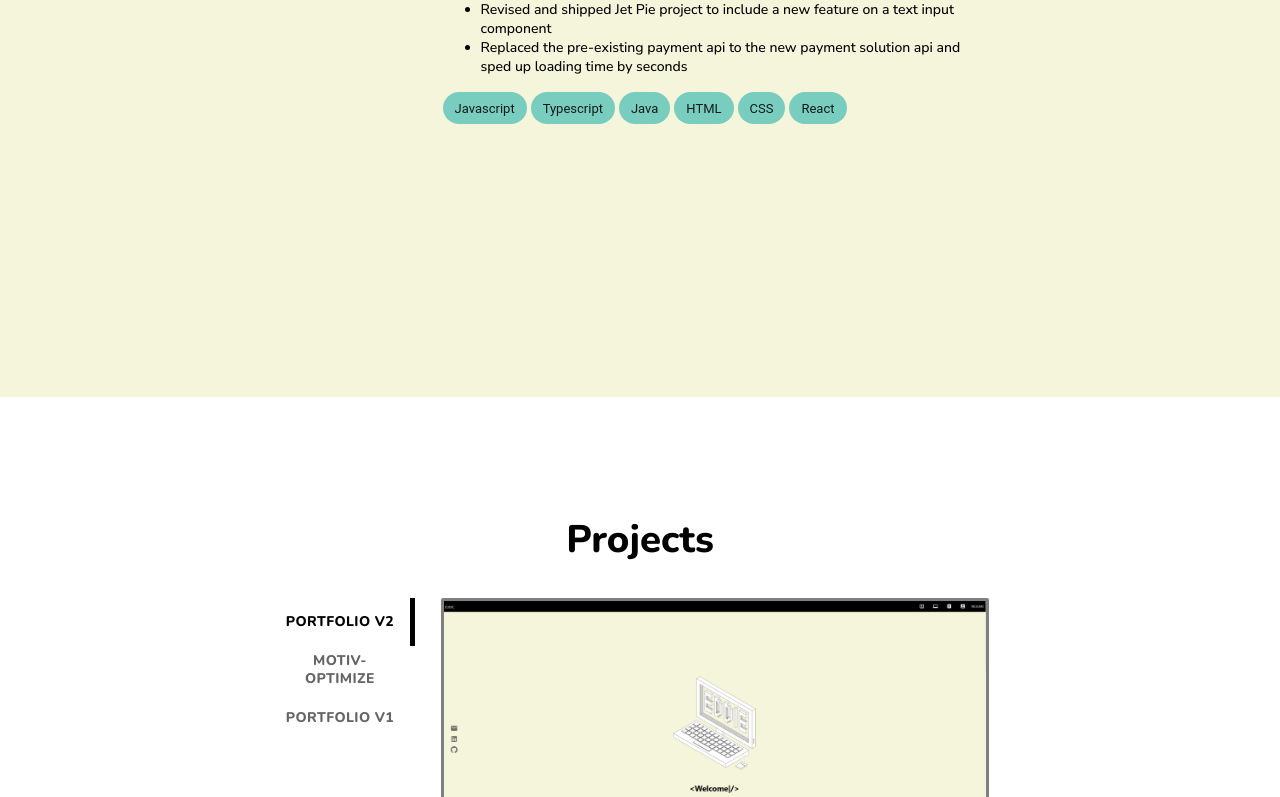
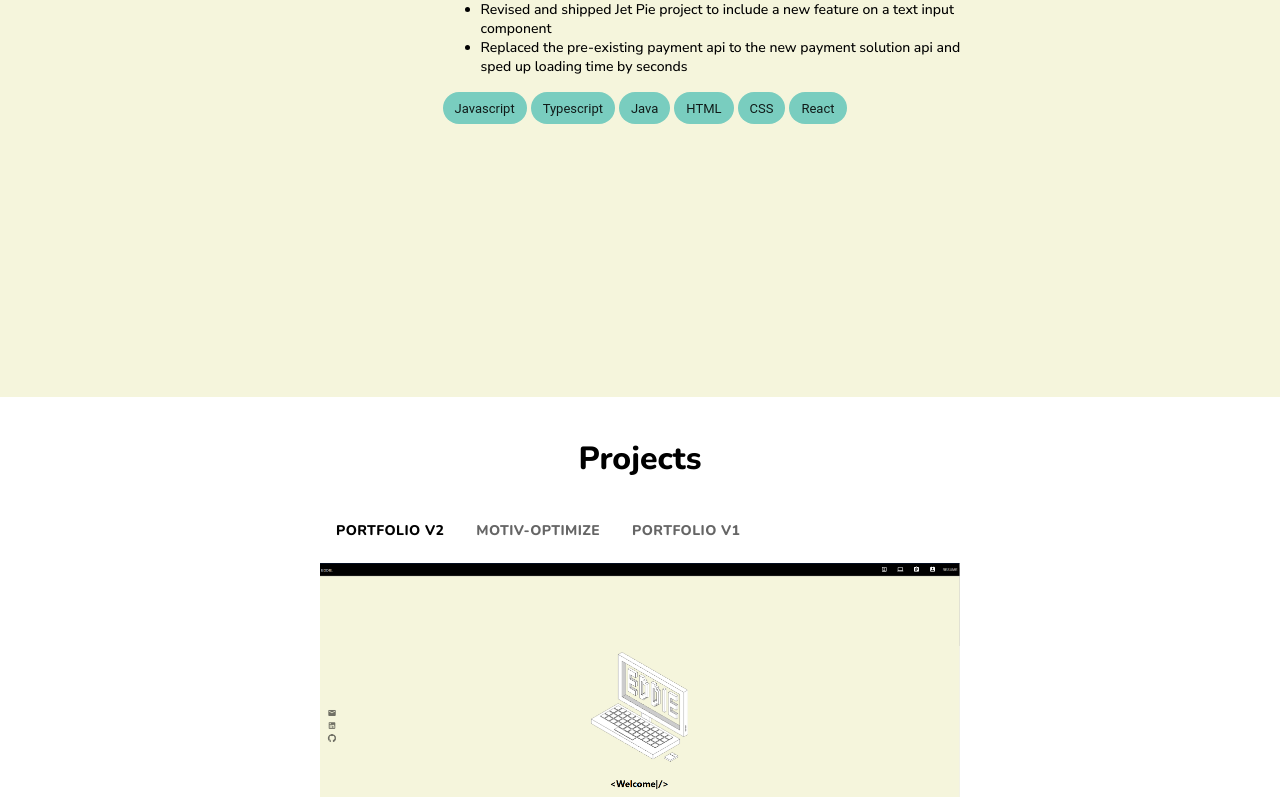
Before and after one commit to EddieSKim/Portfolio, a React (Create React App) app in the folder portfolio/: page / in a window 1280 px wide. Shown: the part 2003-2800 px from the top of the page. Built offline with nearby package versions, Linux system fonts and the light colour scheme.

Commit message:
Changed tabs to horizontal view with mobile support

```diff
--- a/portfolio/package.json
+++ b/portfolio/package.json
@@ -3,11 +3,11 @@
   "version": "0.1.0",
   "private": true,
   "dependencies": {
-    "@emotion/react": "^11.10.6",
-    "@emotion/styled": "^11.10.6",
+    "@emotion/react": "^11.11.1",
+    "@emotion/styled": "^11.11.0",
     "@glidejs/glide": "^3.6.0",
     "@mui/icons-material": "^5.11.16",
-    "@mui/material": "^5.12.0",
+    "@mui/material": "^5.14.19",
     "@testing-library/jest-dom": "^5.16.5",
     "@testing-library/react": "^13.4.0",
     "@testing-library/user-event": "^13.5.0",
--- a/portfolio/src/components/projects/ProjectStyle.css
+++ /dev/null
@@ -1,96 +0,0 @@
-.project-section {
-    width: 100%;
-    height: 90vh;
-    display: flex;
-    flex-direction: column;
-    justify-content: center;
-    align-items: center;
-}
-
-.project-title {
-    /* font-size: 1.4vmax; */
-    position: relative;
-    font-family: "Nunito", sans-serif;
-}
-
-.project-wrapper {
-    display: grid;
-    grid-template-columns: 150px 600px;
-    min-height: 400px;
-}
-
-.project-info {
-    display: relative;
-    padding-left: 2vw;
-    padding-right: 2vw;
-    font-family: "Nunito Sans", sans-serif;
-}
-
-.card {
-    border: solid grey;
-    border-radius: 2px;
-}
-
-.proj-img {
-    max-width: 100%;
-    height: auto;
-    object-fit: cover;
-}
-
-.tab-btn {
-    width: 20vw;
-}
-
-.projectContent {
-    font-size: 20px;
-}
-
-.tech-chip {
-    margin: 2px;
-}
-
-@media screen and (max-width: 500px) {
-    .project-wrapper {
-        display: flex;
-        flex-direction: column;
-        max-width: 100%;
-    }
-}
-
-@media screen and (max-height: 920px) {
-    .project-section {
-        height: 110vh;
-    }
-
-    .project-title {
-        font-size: 3vmax;
-    }
-}
-
-@media screen and (max-height: 700px) {
-    .project-section {
-        height: 160vh;
-    }
-
-    .project-title {
-        font-size: 3vmax;
-    }
-
-    .projectContent {
-        font-size: 14px;
-    }
-}
-
-@media screen and (max-height: 500px) {
-    .project-section {
-        height: 180vh;
-    }
-
-    .project-title {
-        font-size: 3vmax;
-    }
-
-    .projectContent {
-        font-size: 12px;
-    }
-}
--- a/portfolio/src/components/projects/Projects.js
+++ b/portfolio/src/components/projects/Projects.js
@@ -5,7 +5,7 @@ import {
     Chip,
     useMediaQuery,
     IconButton,
-    Tooltip
+    Tooltip,
 } from "@mui/material";
 import motivHome from "../../images/projectImages/motivOptimize/motiv-home.png";
 import motivHomeLowres from "../../images/projectImages/motivOptimize/motiv-home-lowres.jpg";
@@ -13,13 +13,13 @@ import portfolioBanner from "../../images/projectImages/portfolio/banner.png";
 import portfolioBannerLowres from "../../images/projectImages/portfolio/banner-lowres.jpg";
 import portfoliov1 from "../../images/projectImages/portfoliov1/portfoliov1.png";
 import portfoliov1Lowres from "../../images/projectImages/portfoliov1/portfoliov1-lowres.jpg";
-import "./ProjectStyle.css";
 import FolderIcon from '@mui/icons-material/Folder';
 import { LazyLoadImage } from "react-lazy-load-image-component";
+import styles from "./projects.module.css";
 
 const motivTech = [
-    "Typescript",
-    "Javascript",
+    "TypeScript",
+    "JavaScript",
     "Material-UI",
     "NextJs",
     "Chart.js",
@@ -29,7 +29,7 @@ const motivTech = [
 ]
 
 const portfolioV2Tech = [
-    "Javascript",
+    "JavaScript",
     "HTML",
     "CSS",
     "React",
@@ -44,50 +44,49 @@ const portfolioV1Tech = [
 
 function Projects() {
     const [tabValue, setTabValue] = useState(0);
-    const smallMediaScreen = useMediaQuery("max-width: 500px");
+    const smallMediaScreen = window.matchMedia("(max-width: 500px)").matches;
 
     const handleTabChange = (event, value) => {
         setTabValue(value)
     }
 
     return (
-        <div className="project-section" id="projects">
-            <h2 className="project-title"><span>Projects</span></h2>
-            <div className="project-wrapper">
+        <div className={styles.projectContainer} id="projects">
+            <h2 className={styles.projectTitle}>Projects</h2>
             <Tabs
-                    TabIndicatorProps={{ style: { backgroundColor: "black", width: "5px" } }}
+                sx={{ width: smallMediaScreen ?  "90%" : "50%" }}
+                //TabIndicatorProps={{ style: { backgroundColor: "black", width: "5px" } }}
                 textColor="inherit"
                 indicatorColor="inherit"
-                    variant="fullWidth"
-                    orientation={smallMediaScreen ? "horizontal" : "vertical"}
+                variant="scrollable"
+                scrollButtons="auto"
+                allowScrollButtonsMobile
                 value={tabValue}
                 onChange={handleTabChange}>
-                    <Tab label={<span style={{fontFamily: "Nunito, sans serif"}}>Portfolio V2</span>} />
-                    <Tab label={<span style={{fontFamily: "Nunito, sans serif"}}>Motiv-Optimize</span>} />
-                    <Tab label={<span style={{fontFamily: "Nunito, sans serif"}}>Portfolio V1</span>} />
+                <Tab label={<span style={{ fontFamily: "Nunito, sans serif" }}>Portfolio V2</span>} />
+                <Tab label={<span style={{ fontFamily: "Nunito, sans serif" }}>Motiv-Optimize</span>} />
+                <Tab label={<span style={{ fontFamily: "Nunito, sans serif" }}>Portfolio V1</span>} />
             </Tabs>
+            <div className={styles.projectWrapper}>
                 {
                     tabValue === 0 &&
-                    <>
-                        <div className="project-info" id="portfolio">
-                            <div className="card">
+                    <div className={styles.projectInfo} id="portfolio">
                         <LazyLoadImage
-                                    className="proj-img"
+                            className={styles.projectImg}
                             src={portfolioBanner}
                             placeholderSrc={portfolioBannerLowres}
                             alt="portfolioBanner"
                             effect="blur" />
-                            </div>
                         <h3>Portfolio V2</h3>
                         <span>May 2023 |
-                                <Tooltip title="Src Code" placement="right">
+                            <Tooltip title="Source Code" placement="right">
                                 <IconButton
                                     href="https://github.com/EddieSKim/Portfolio"
                                     target="./"
                                     children={<FolderIcon />} />
                             </Tooltip>
                         </span>
-                            <div>
+                        <div className={styles.projectContent}>
                             <ul>
                                 <li>
                                     The objective of this project was to create a place to organize and showcase my work experiences and projects.
@@ -104,7 +103,7 @@ function Projects() {
                                             return (
                                                 <Chip
                                                     sx={{ backgroundColor: "#f5f5dc" }}
-                                                        className="tech-chip"
+                                                    className={styles.techChip}
                                                     label={tech}
                                                     key={index} />
                                             );
@@ -114,23 +113,26 @@ function Projects() {
                             </div>
                         </div>
                     </div>
-                    </>
                 }
                 {
                     tabValue === 1 &&
-                    <>
-                        <div className="project-info" id="motiv">
-                            <div className="card">
+                    <div className={styles.projectInfo} id="motiv">
                         <LazyLoadImage
-                                    className="proj-img"
+                            className={styles.projectImg}
                             src={motivHome}
                             placeholderSrc={motivHomeLowres}
                             alt="motiv-home"
                             effect="blur" />
-                            </div>
-                            <h3>Motiv-Optimize | University of Calgary</h3>
+                        <h3>Motiv-Optimize |
+                            University of Calgary |
+                            <Tooltip title="Poster" placement="right">
+                                <IconButton
+                                    href="https://schulich.ucalgary.ca/sites/default/files/teams/4/52099-Motiv%20Optimize%20ENG%2024%20Booth%2036.pdf"
+                                    target="./"
+                                    children={<FolderIcon />} />
+                            </Tooltip></h3>
                         <span>Sept 2022 - Apr 2023</span>
-                            <div className="projectContent">
+                        <div className={styles.projectContent}>
                             <ul>
                                 <li>
                                     Collaborated with a team and industry sponsor, <span>Motiv Digital</span>, to develop an application that helps marketing teams create efficient campaigns and websites by leveraging the power of Multi Armed Bandit algorithm
@@ -146,7 +148,7 @@ function Projects() {
                                         motivTech.map((tech, index) => {
                                             return (
                                                 <Chip
-                                                        className="tech-chip"
+                                                    className={styles.techChip}
                                                     label={tech}
                                                     key={index}
                                                     sx={{ backgroundColor: "#f5f5dc" }} />
@@ -157,30 +159,26 @@ function Projects() {
                             </div>
                         </div>
                     </div>
-                    </>
                 }
                 {
                     tabValue === 2 &&
-                    <>
-                        <div className="project-info" id="portfolio">
-                            <div className="card">
+                    <div className={styles.projectInfo} id="portfolio">
                         <LazyLoadImage
-                                    className="proj-img"
+                            className={styles.projectImg}
                             src={portfoliov1}
                             placeholderSrc={portfoliov1Lowres}
                             alt="portfoliov1"
                             effect="blur" />
-                            </div>
                         <h3>Portfolio V1</h3>
                         <span>July 2021 |
-                                <Tooltip title="Src Code" placement="right">
+                            <Tooltip title="Source Code" placement="right">
                                 <IconButton
                                     href="https://github.com/EddieSKim/EddieSKim.github.io"
                                     target="./"
                                     children={<FolderIcon />} />
                             </Tooltip>
                         </span>
-                            <div>
+                        <div className={styles.projectContent}>
                             <ul>
                                 <li>
                                     Created a simple web application to learn the basics of HTML and CSS.
@@ -196,7 +194,7 @@ function Projects() {
                                         portfolioV1Tech.map((tech, index) => {
                                             return (
                                                 <Chip
-                                                        className="tech-chip"
+                                                    className={styles.techChip}
                                                     label={tech}
                                                     key={index}
                                                     sx={{ backgroundColor: "#f5f5dc" }} />
@@ -207,7 +205,6 @@ function Projects() {
                             </div>
                         </div>
                     </div>
-                    </>
                 }
             </div>
         </div>
--- /dev/null
+++ b/portfolio/src/components/projects/projects.module.css
@@ -0,0 +1,61 @@
+.projectContainer {
+    width: 100vw;
+    display: flex;
+    flex-direction: column;
+    align-items: center;
+    flex-grow: 1;
+    flex-shrink: 1;
+    flex-basis: auto;
+}
+
+.projectTitle {
+    margin-top: 5vh;
+    font-family: "Nunito", sans-serif;
+    font-size: 2rem;
+}
+
+.projectWrapper {
+    width: 50%;
+    margin-top: 1vh;
+    margin-bottom: 10vh;
+}
+
+.projectInfo {
+    font-family: "Nunito Sans", sans-serif;
+}
+
+.projectImg {
+    max-width: 100%;
+    height: auto;
+    object-fit: cover;
+}
+
+.projectContent {
+    font-size: 1.1rem;
+}
+
+.techChip {
+    margin: 4px;
+}
+
+@media screen and (max-width: 500px) {
+    .projectWrapper {
+        width: 95%;
+    }
+}
+
+@media screen and (max-height: 920px) {
+
+}
+
+@media screen and (max-height: 700px) {
+    .projectContent {
+        font-size: 14px;
+    }
+}
+
+@media screen and (max-height: 500px) {
+    .projectContent {
+        font-size: 12px;
+    }
+}
```
Also changed, not shown: 1 other file (tests, documents, lock files or other folders). Lines whose indentation alone changed are shown as unchanged.
